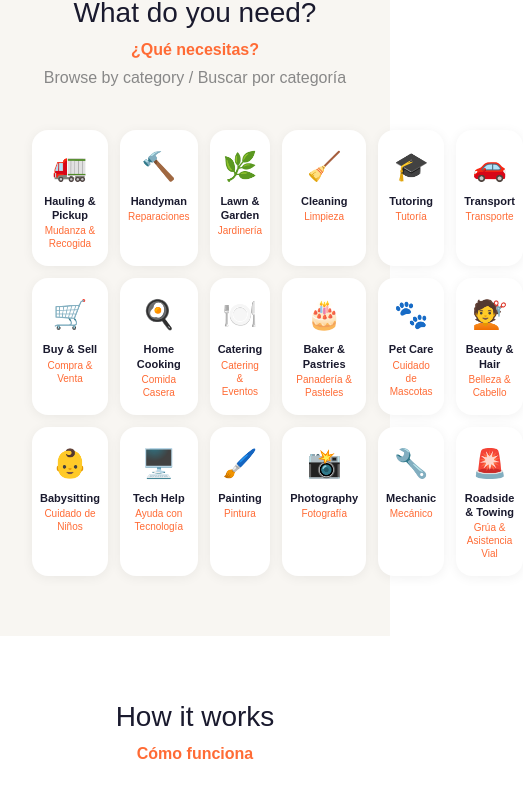
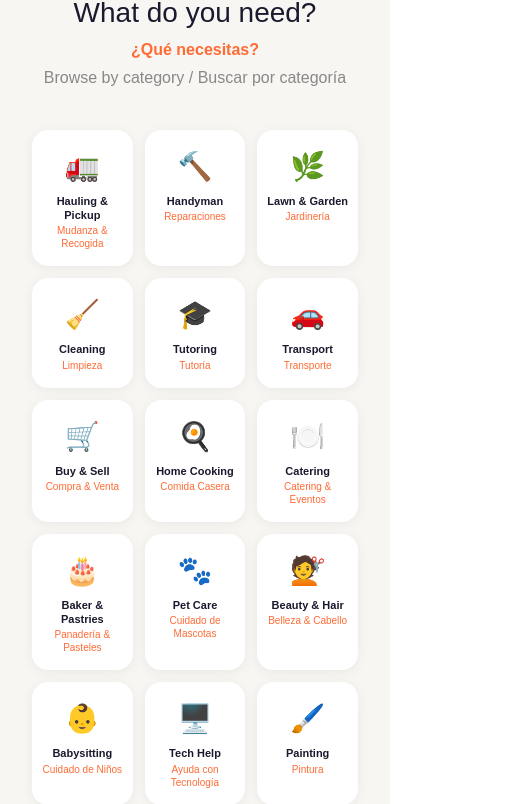
Before and after one commit to Paninche/necesitoya, a Next.js app: page / in a window 390 px wide. Shown: the part 958-1762 px from the top of the page, 523 px wide, since content can reach past the window. Built offline with nearby package versions, Linux system fonts and the light colour scheme.

Commit message:
Fix category grid responsive on mobile

```diff
--- a/app/page.js
+++ b/app/page.js
@@ -40,7 +40,7 @@ export default function Home() {
         <h2 style={{textAlign: "center", fontSize: "28px", color: "#1a1a2e", marginBottom: "4px"}}>What do you need?</h2>
         <p style={{textAlign: "center", color: "#FF6B35", marginBottom: "4px", fontWeight: "bold"}}>¿Qué necesitas?</p>
         <p style={{textAlign: "center", color: "#888", marginBottom: "40px"}}>Browse by category / Buscar por categoría</p>
-        <div style={{display: "grid", gridTemplateColumns: "repeat(6, 1fr)", gap: "12px", maxWidth: "700px", margin: "0 auto"}}>
+        <div style={{display: "grid", gridTemplateColumns: "repeat(6, 1fr)", gap: "12px", maxWidth: "700px", margin: "0 auto", gridTemplateColumns: "repeat(auto-fill, minmax(100px, 1fr))"}}>
           {[
             {icon: "🚛", label: "Hauling & Pickup", es: "Mudanza & Recogida"},
             {icon: "🔨", label: "Handyman", es: "Reparaciones"},
```
